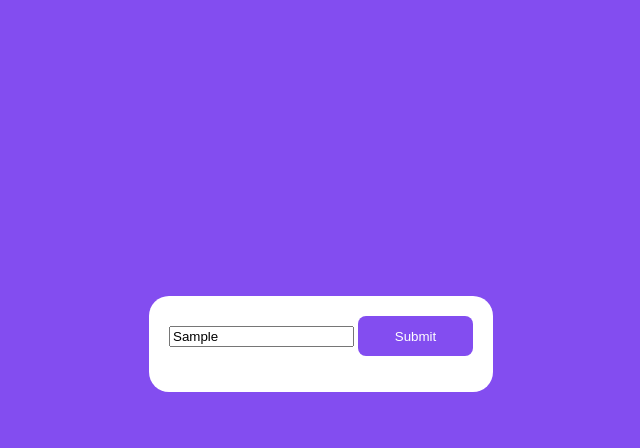
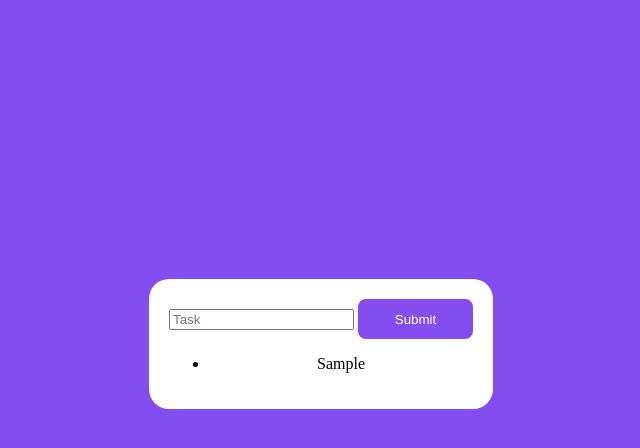
Before and after one commit to Ununennium111/To-do-list, a website: page public/index.html in a window 1280 px wide. Both pictures are taken after typing "Sample" into the empty fields and a click on the button "Submit". Shown: the whole page, without its empty margins (319-959 px from the left). Drawn offline with Linux system fonts and the light colour scheme.

Commit message:
public/index.js created and added
The file index.js has been created in public and added to index.html

```diff
--- a/public/index.html
+++ b/public/index.html
@@ -13,12 +13,13 @@
         <input type="text" placeholder="Task" id="task-input">
         <button id="submit-button">Submit</button>
 
-
         <div id="task-div">
             <ul id="tasks-ul">
 
             </ul>
         </div>
     </div>
+
+    <script src="index.js"></script>
 </body>
 </html>
--- /dev/null
+++ b/public/index.js
@@ -0,0 +1,16 @@
+const taskInput = document.querySelector("#task-input");
+const submitButton = document.querySelector('#submit-button');
+const taskUl = document.querySelector('#tasks-ul');
+
+tasksArray = [];
+
+submitButton.addEventListener('click', () => {
+    addTask(taskInput.value);
+});
+
+function addTask(task){
+    if(task){
+        taskUl.innerHTML += `<li>${task}</li>`;
+        taskInput.value = '';
+    }
+}
```
